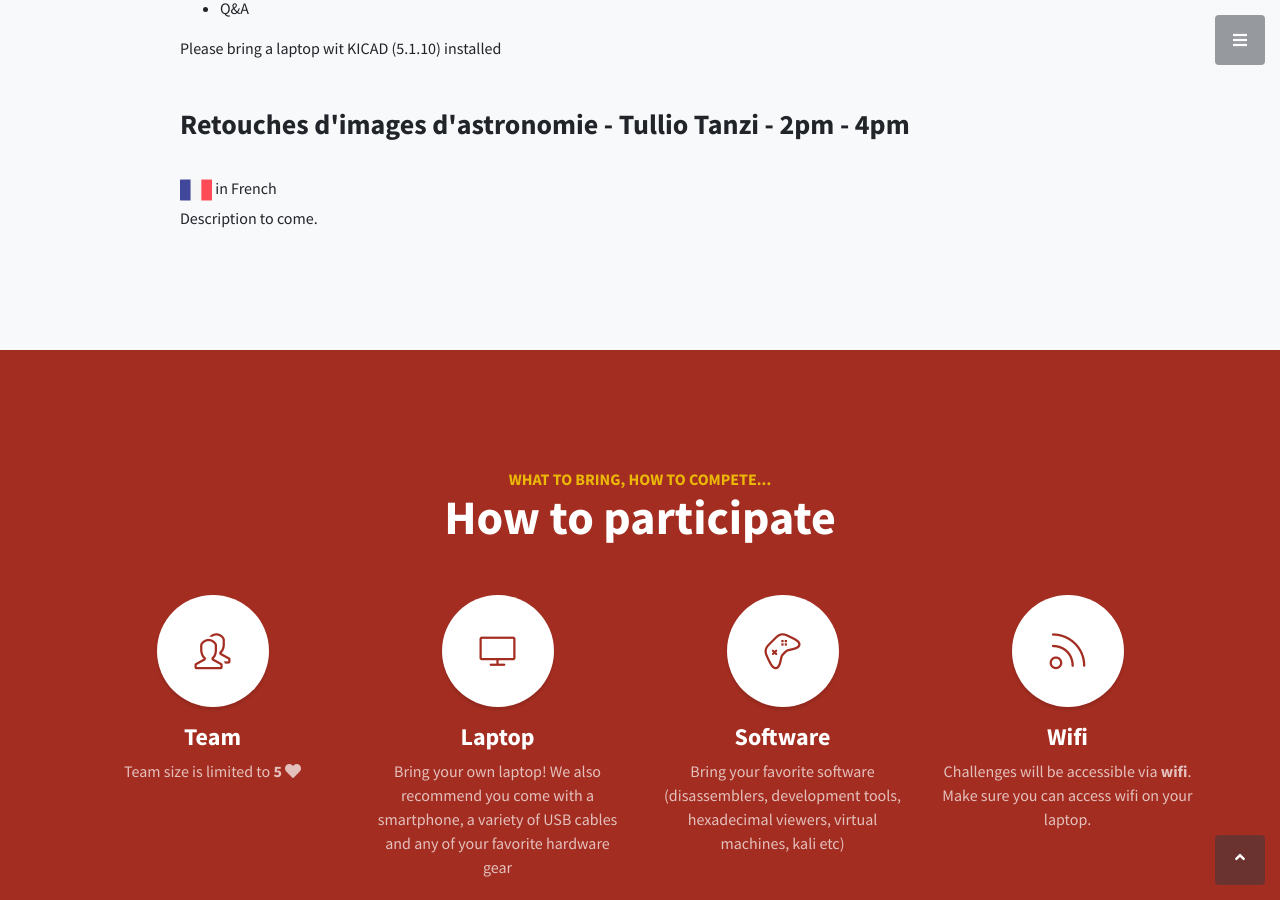
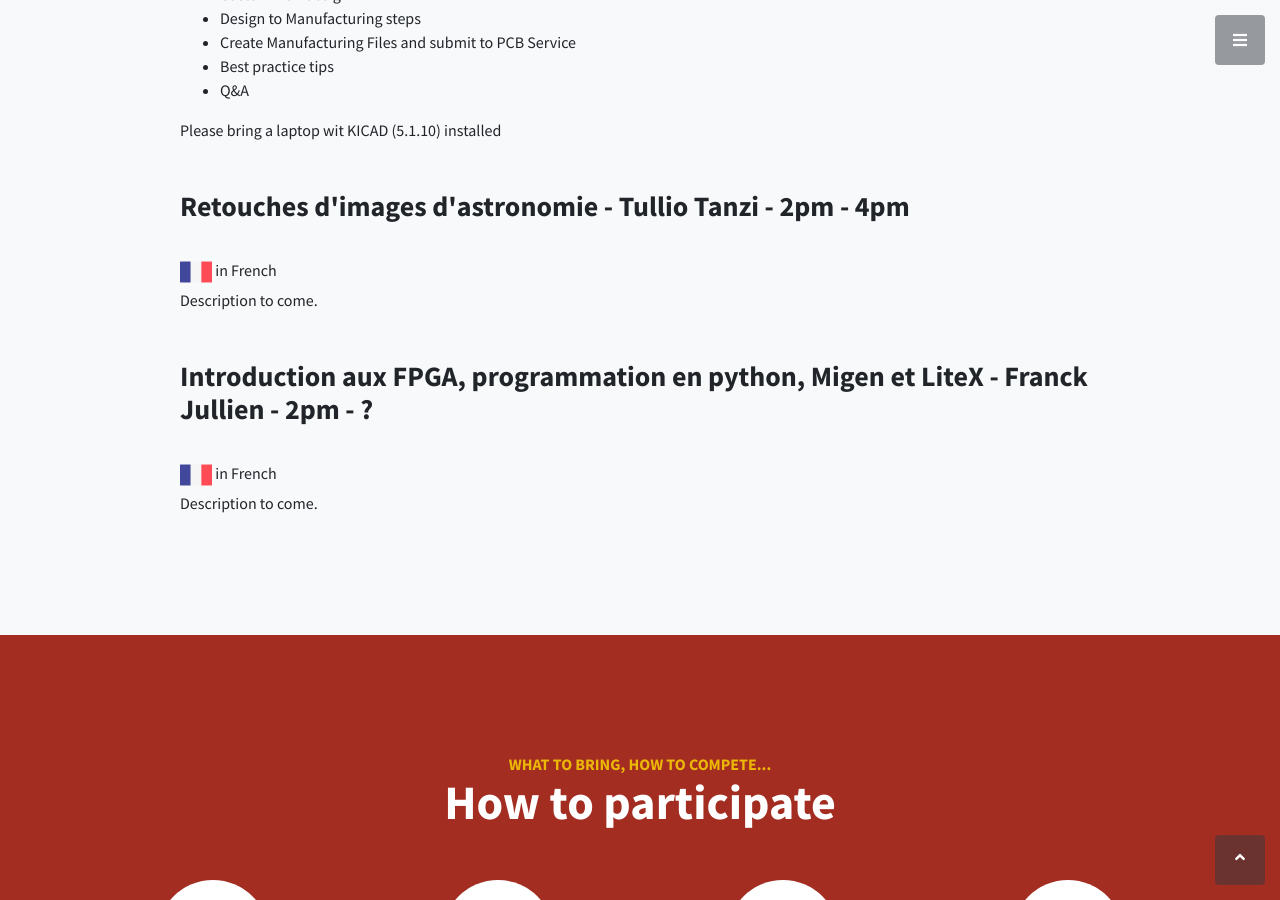
Before and after one commit to ph0wn/ph0wn.github.io, a Jekyll site: the page built from index.html, in a window 1280 px wide and 900 px high, scrolled down 3561 px. Built offline with Jekyll 4.4.1, drawn with Linux system fonts in a browser that asks for light colours.

Commit message:
registration

```diff
--- a/index.html
+++ b/index.html
@@ -27,9 +27,9 @@ title: Ph0wn CTF
 		    2am - <b>The CTF ends</b><br>
 		</p>
 
-		      <!--
-			   <a class="btn btn-primary btn-xl js-scroll-trigger" href="https://framaforms.org/ph0wn-ctf-2019-registration-1570806568">Register Now!</a>
-		      -->
+		<p>
+		    <a class="btn btn-primary btn-xl js-scroll-trigger" href="https://framaforms.org/ph0wn-2021-registration-1635234912">Register Now!</a>
+		</p>
 
             </div>
         </div>
@@ -103,6 +103,11 @@ Please bring a laptop wit KICAD (5.1.10) installed
 		 <h3 class="mt-5">Retouches d'images d'astronomie - Tullio Tanzi - 2pm - 4pm</h3><br>
 		 <img src="/images/france.png"  title="icon made by www.freepik.com" alt="icon made by www.freepik.com" width="32px" /> in French<br>
 		 Description to come.
+
+		 <h3 class="mt-5">Introduction aux FPGA, programmation en python, Migen et LiteX - Franck Jullien - 2pm - ?</h3><br>
+		 <img src="/images/france.png"  title="icon made by www.freepik.com" alt="icon made by www.freepik.com" width="32px" /> in French<br>
+		 Description to come.
+
 
 
 	     </div>
```
